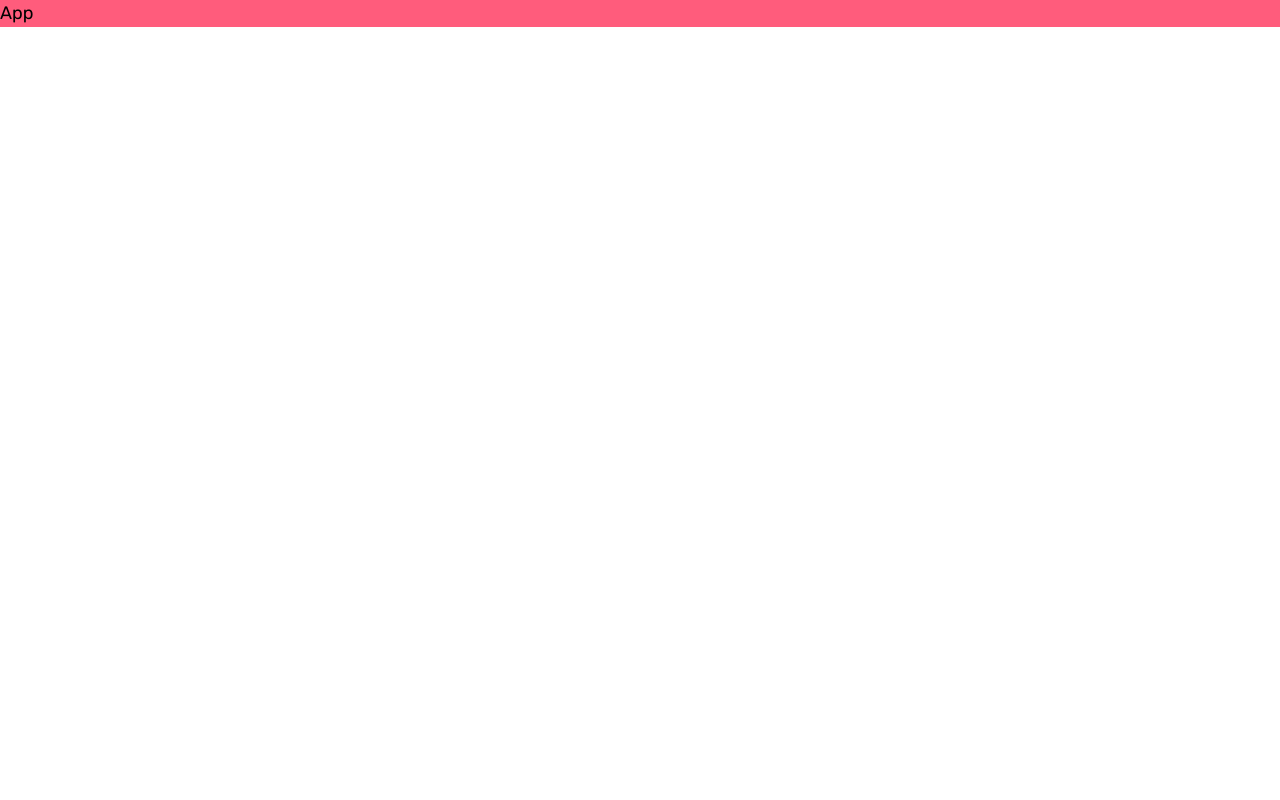
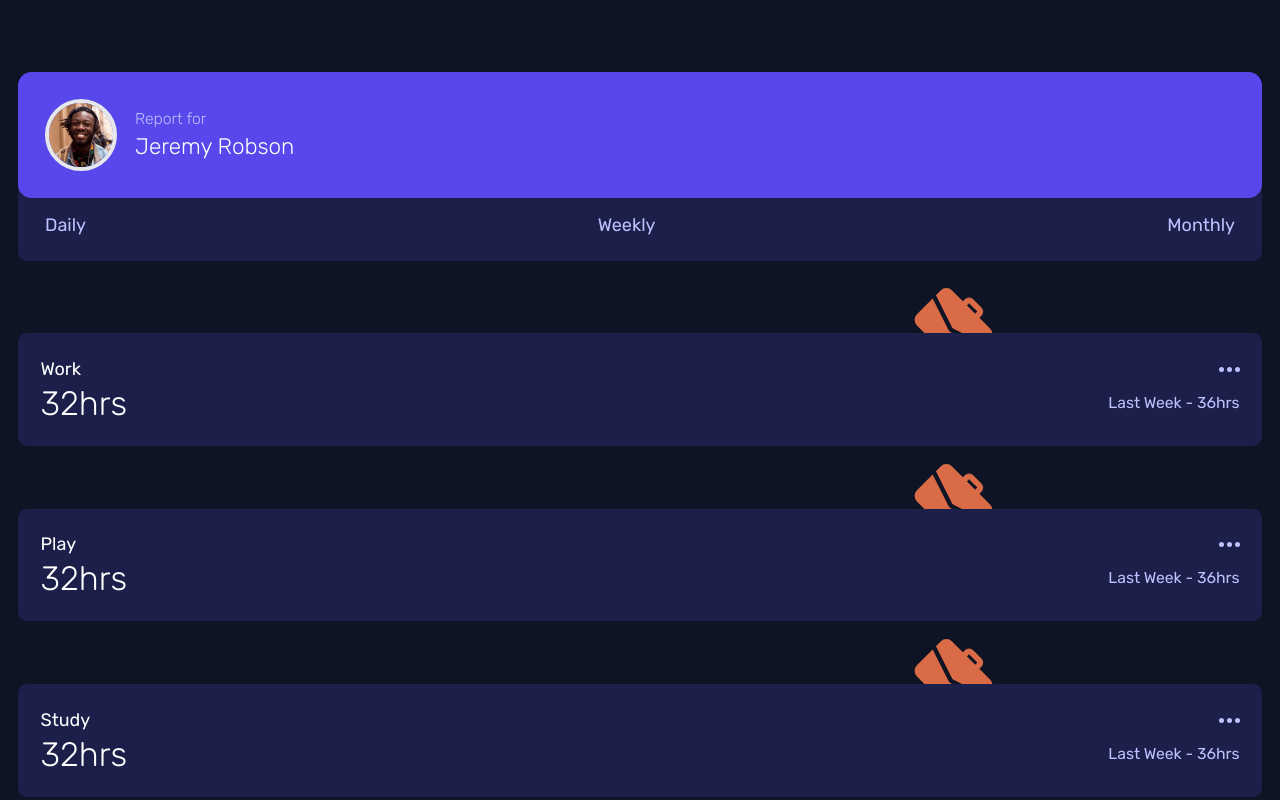
Before and after one commit to koyaboy/time-tracking-dashboard-FM, a React (Vite) app: page / in a window 1280 px wide. Shown: the top 800 px of the page. Built offline with nearby package versions, Linux system fonts and the light colour scheme.

Commit message:
Finetuning Card Component

```diff
--- a/src/App.jsx
+++ b/src/App.jsx
@@ -1,9 +1,52 @@
+import Card from "./components/Card"
+
+import data from "/data.json"
+import { imageJeremy } from "./assets/images/images"
 
 function App() {
 
   return (
     <>
-      <div className="bg-light-red-study">App</div>
+      <div className="bg-very-dark-blue min-w-screen min-h-screen px-4 py-16">
+        <div>
+          <div className="bg-blue p-6 rounded-xl flex items-center gap-4 z-10 relative">
+            <div className="w-16 h-16 rounded-[50%] border-4">
+              <img
+                src={imageJeremy}
+                alt="image-jeremy"
+                className="w-full h-full"
+              />
+            </div>
+            <div className="text-white">
+              <div className="text-sm font-light text-pale-blue">Report for</div>
+              <div className="text-xl font-light">Jeremy Robson</div>
+            </div>
+          </div>
+
+          <div className="bg-dark-blue px-6 py-5 rounded-b-lg relative -top-2 z-0">
+            <div className="text-pale-blue flex justify-between">
+              <div>Daily</div>
+              <div>Weekly</div>
+              <div>Monthly</div>
+            </div>
+          </div>
+        </div>
+
+        <div>
+          {data.map((item, index) => (
+            <Card key={index}
+              title={item.title}
+              dailyCurrent={item.timeframes.daily.current}
+              dailyPrevious={item.timeframes.daily.previous}
+              weeklyCurrent={item.timeframes.weekly.current}
+              weeklyPrevious={item.timeframes.weekly.previous}
+              monthlyCurrent={item.timeframes.monthly.current}
+              monthlyPrevious={item.timeframes.monthly.previous}
+            />
+          ))}
+
+        </div>
+      </div>
     </>
   )
 }
--- /dev/null
+++ b/src/assets/images/images.js
@@ -0,0 +1,8 @@
+export { default as iconEllipsis } from "./icon-ellipsis.svg"
+export { default as iconExercise } from "./icon-exercise.svg"
+export { default as iconPlay } from "./icon-play.svg"
+export { default as iconSelfCare } from "./icon-self-care.svg"
+export { default as iconSocial } from "./icon-social.svg"
+export { default as iconStudy } from "./icon-study.svg"
+export { default as iconWork } from "./icon-work.svg"
+export { default as imageJeremy } from "./image-jeremy.png"
--- /dev/null
+++ b/src/components/Card.jsx
@@ -0,0 +1,42 @@
+import React from 'react'
+import { iconEllipsis, iconWork } from "../assets/images/images"
+
+const Card = ({ title }) => {
+
+    const titleToColour = {
+        "Work": "light-red-work",
+        "Play": "soft-blue",
+        "Study": "light-red-study",
+        "Exercise": "lime-green",
+        "Social": "violet",
+        "Self Care": "soft-orange"
+    }
+
+    const background = titleToColour[title]
+    return (
+        <>
+            <div>
+                <div className={`relative h-14 bg-${background} top-4 rounded-lg z-0`}>
+                    <img
+                        src={iconWork}
+                        alt="icon-work"
+                        className="relative left-[72%]"
+                    />
+                </div>
+
+                <div className="relative bg-dark-blue p-5 z-10 rounded-lg">
+                    <div className="flex items-center justify-between">
+                        <h2 className="text-white">{title}</h2>
+                        <img src={iconEllipsis} alt="icon-ellipsis" />
+                    </div>
+                    <div className="flex items-center justify-between">
+                        <div className="text-white text-3xl font-light">32hrs</div>
+                        <div className="text-pale-blue text-sm">Last Week - 36hrs</div>
+                    </div>
+                </div>
+            </div>
+        </>
+    )
+}
+
+export default Card
```
